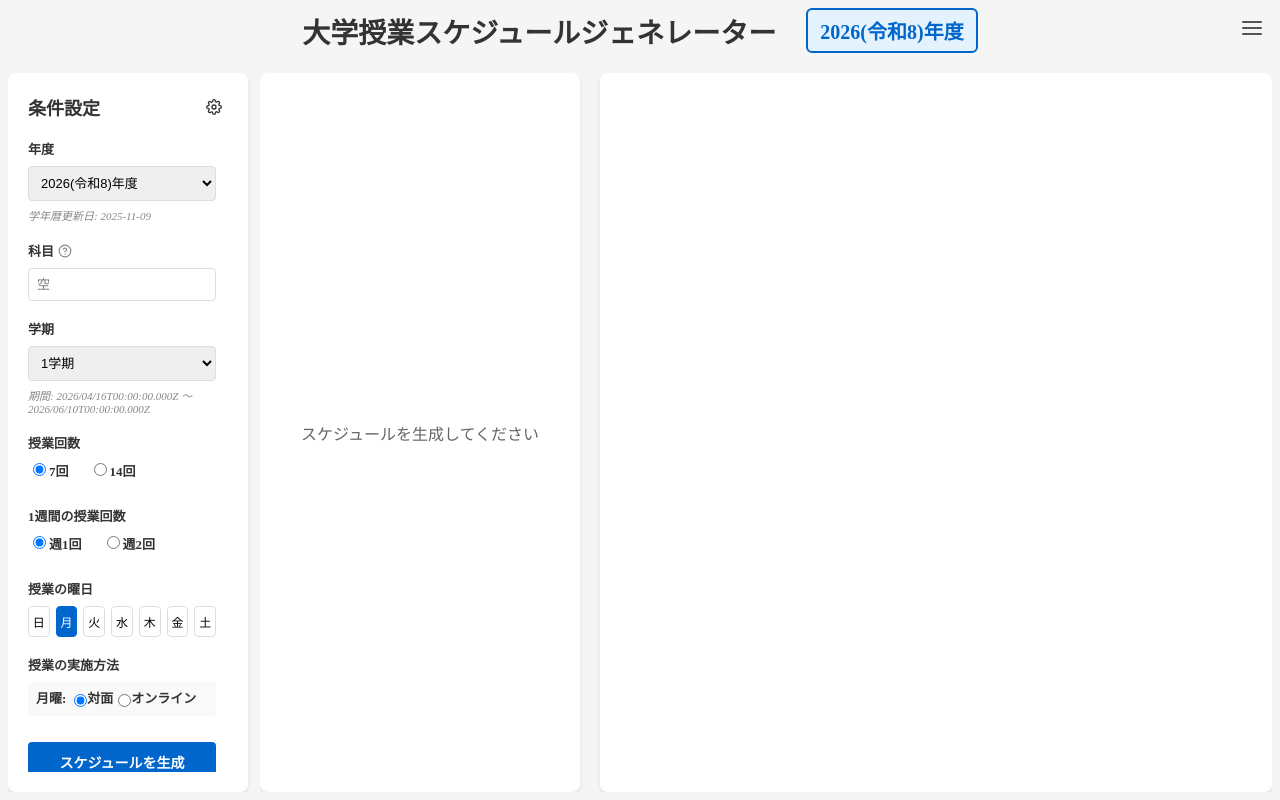
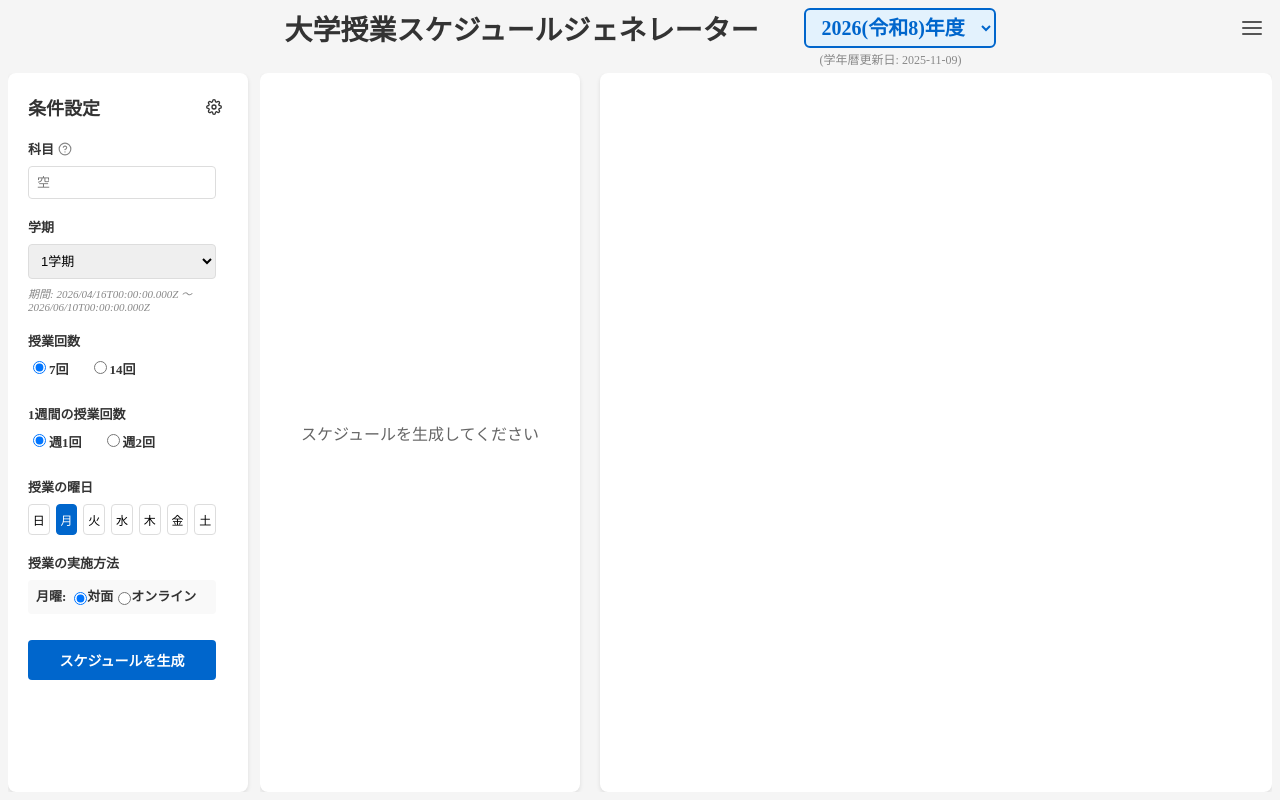
Before and after one commit to qingruikz/course-scheduler, a Vue app: page / in a window 1280 px wide. Built offline with nearby package versions, Linux system fonts and the light colour scheme.

Commit message:
refactor year selection position

```diff
--- a/src/views/MainApp.vue
+++ b/src/views/MainApp.vue
@@ -52,9 +52,20 @@
       <div class="header-content">
         <div class="header-left">
           <h1>大学授業スケジュールジェネレーター</h1>
-          <span class="academic-year" v-if="storeSelectedYear">
-            {{ formatAcademicYear(storeSelectedYear ?? 0) }}
-          </span>
+          <div class="header-year-block" v-if="availableYears.length">
+            <select
+              v-model="storeSelectedYear"
+              class="academic-year academic-year-select"
+              @change="onYearChange"
+            >
+              <option v-for="year in availableYears" :key="year" :value="year">
+                {{ formatAcademicYear(year) }}
+              </option>
+            </select>
+            <p class="academic-year-update" v-if="createdAt">
+              (学年暦更新日: {{ createdAt }})
+            </p>
+          </div>
         </div>
       </div>
     </header>
@@ -120,23 +131,6 @@
         </div>
 
         <div class="conditions-body">
-          <div class="form-group">
-            <label for="year">年度</label>
-            <select
-              id="year"
-              v-model="storeSelectedYear"
-              class="form-control"
-              @change="onYearChange"
-            >
-              <option v-for="year in availableYears" :key="year" :value="year">
-                {{ formatAcademicYear(year) }}
-              </option>
-            </select>
-            <p class="calendar-info" v-if="createdAt">
-              学年暦更新日: {{ createdAt }}
-            </p>
-          </div>
-
           <div class="form-group">
             <label for="subject" class="label-with-hint">
               科目
@@ -1334,7 +1328,7 @@ function hideDeliveryPopover() {
   position: relative;
   width: 100%;
   text-align: center;
-  margin-bottom: 20px;
+  margin-bottom: 25px;
   flex-shrink: 0;
 }
 
@@ -1362,6 +1356,36 @@ function hideDeliveryPopover() {
   border: 2px solid #0066cc;
   display: inline-block;
   margin-left: 15px;
+}
+
+.header-year-block {
+  margin-left: 15px;
+  position: relative;
+  display: inline-block;
+}
+
+.header-year-block .academic-year-select {
+  font-size: 20px;
+  color: #0066cc;
+  font-weight: bold;
+  background-color: #e3f2fd;
+  padding: 6px 12px;
+  border-radius: 6px;
+  border: 2px solid #0066cc;
+  cursor: pointer;
+  font-family: inherit;
+  appearance: auto;
+}
+
+.academic-year-update {
+  position: absolute;
+  top: 100%;
+  left: 15%;
+  margin: 2px 0 0 0;
+  padding: 0;
+  font-size: 12px;
+  color: #888;
+  white-space: nowrap;
 }
 
 .header-left {
```
